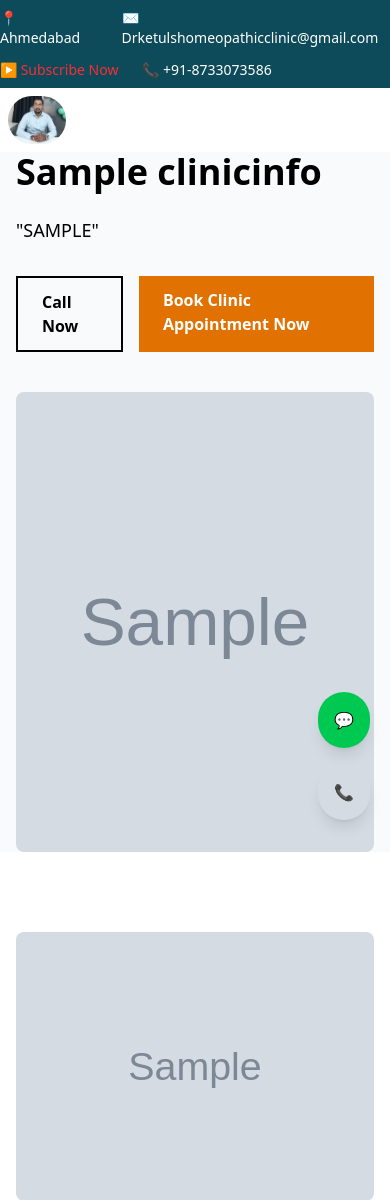
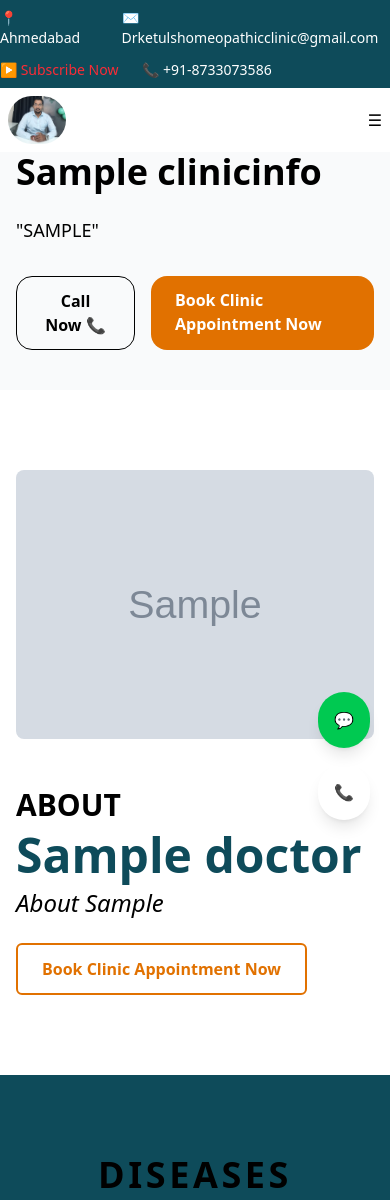
Before and after one commit to KrishSuthar17/Clinic-Freelancing-Project, a Django app: page / in a window 390 px wide. Shown: the top 1200 px of the page. Run offline with Django 5.2, Linux system fonts and the light colour scheme; tables that the repository leaves empty hold one stand-in row (values such as "Sample post"); grey boxes marked "Sample" are stand-in pictures; data that the repository does not hold is empty; style sheets or scripts are compiled from the project's sources; some libraries are stand-ins or nearby versions.

Commit message:
improve ui

```diff
--- a/templates/base.html
+++ b/templates/base.html
@@ -19,6 +19,13 @@
 
   <script src="{% static 'js/ui.js' %}"></script>
 
+  <script>
+    const hamburger = document.getElementById("hamburger");
+    const navLinks = document.getElementById("navLinks");
+
+    hamburger.addEventListener("click", () => {
+      navLinks.classList.toggle("show");
+    });
+  </script>
 </body>
-
 </html>
--- a/templates/components/hero.html
+++ b/templates/components/hero.html
@@ -1,5 +1,14 @@
 {% load static tailwind_tags %}
 <!-- ================= HERO SECTION ================= -->
+
+<style>
+  @media (max-width:768px) {
+    .hid-me{
+      display: none;
+    }
+  }
+</style>
+
 <section class="bg-gray-50 ">
   <div class="max-w mx-auto grid md:grid-cols-2  gap-10 px-4 items-center">
     <!-- Left Content -->
@@ -9,19 +18,22 @@
       <p class="text-lg mb-8">"{{ clinic.tagline|upper }}"</p>
 
       <div class="flex gap-4">
-        <a href="{{ clinic.phone }}"
-          class="border-2 border-primary text-primary px-6 py-3 font-semibold hover:bg-primary hover:text-amber-600 transition">Call
-          Now</a>
+        <a href="tel:+918733073586"
+          class="border-1 rounded-2xl border-primary text-center text-primary px-6 py-3 font-semibold hover:bg-primary hover:text-amber-600 transition"
+          aria-label="Call">
+          Call Now 📞
+        </a>
 
-        <a href="#" class="bg-amber-600 text-white px-6 py-3 font-semibold hover:opacity-90 transition">Book Clinic
+
+        <a href="#" class="bg-amber-600 rounded-2xl text-white px-6 py-3 font-semibold hover:opacity-90 transition">Book
+          Clinic
           Appointment Now</a>
       </div>
     </div>
 
     <!-- Right Image -->
     <div class="relative">
-      <div class="h-130 w-3xs bg-[#F9FAFB] absolute rotate-25 right-200 rounded-tl-full bottom-5"></div>
-      <img src="{{ doctor.image.url }}" alt="Dr Ketul Soni" class="rounded-lg w-full h-115" />
+      <img src="{{ doctor.image.url }}" alt="Dr Ketul Soni" class="rounded-lg w-full h-115 hid-me" />
     </div>
   </div>
 </section>
--- a/templates/components/navbar.html
+++ b/templates/components/navbar.html
@@ -1,5 +1,36 @@
 {% load static tailwind_tags %}
 {% load static tailwind_tags %}
+
+<style>
+    #hamburger {
+        display: none;
+    }
+
+    @media (max-width: 768px) {
+        #hamburger {
+            display: block;
+        }
+
+        .nav-links {
+            color: white;
+            position: absolute;
+            top: 60px;
+            right: 0;
+            background: #0e4b5ad0;
+            border-radius: 15px;
+            width: 200px;
+            flex-direction: column;
+            padding: 15px;
+            display: none;
+            z-index: 9;
+            /* hidden by default */
+        }
+
+        .nav-links.show {
+            display: flex;
+        }
+    }
+</style>
 <div class="w-full bg-[#0e4b5a] flex justify-between text-white">
 
     <div class="max-w-7xl mx-auto flex gap-4 bg-primary text-primary-foreground text-sm py-2">
@@ -25,8 +56,13 @@
             <img src="{% static 'images/doctor-hero.jpg' %}" alt="Clinic Logo" class="h-12 rounded-full">
         </div>
 
+        <!-- Hamburger button (mobile only) -->
+        <button id="hamburger">
+            ☰
+        </button>
+
         <!-- Navigation -->
-        <nav class="hidden md:flex gap-6 font-semibold text-primary">
+        <nav class="hidden md:flex gap-6 font-semibold text-primary nav-links" id="navLinks">
             <a href="{% url 'home' %}">Home</a>
             <a href="{% url 'homeopathy' %}">Homeopathy</a>
             <a href="{% url 'online_consultation' %}">Online Consultation</a>
```
Also changed, not shown: templates/content.html (+12 -4 lines).
